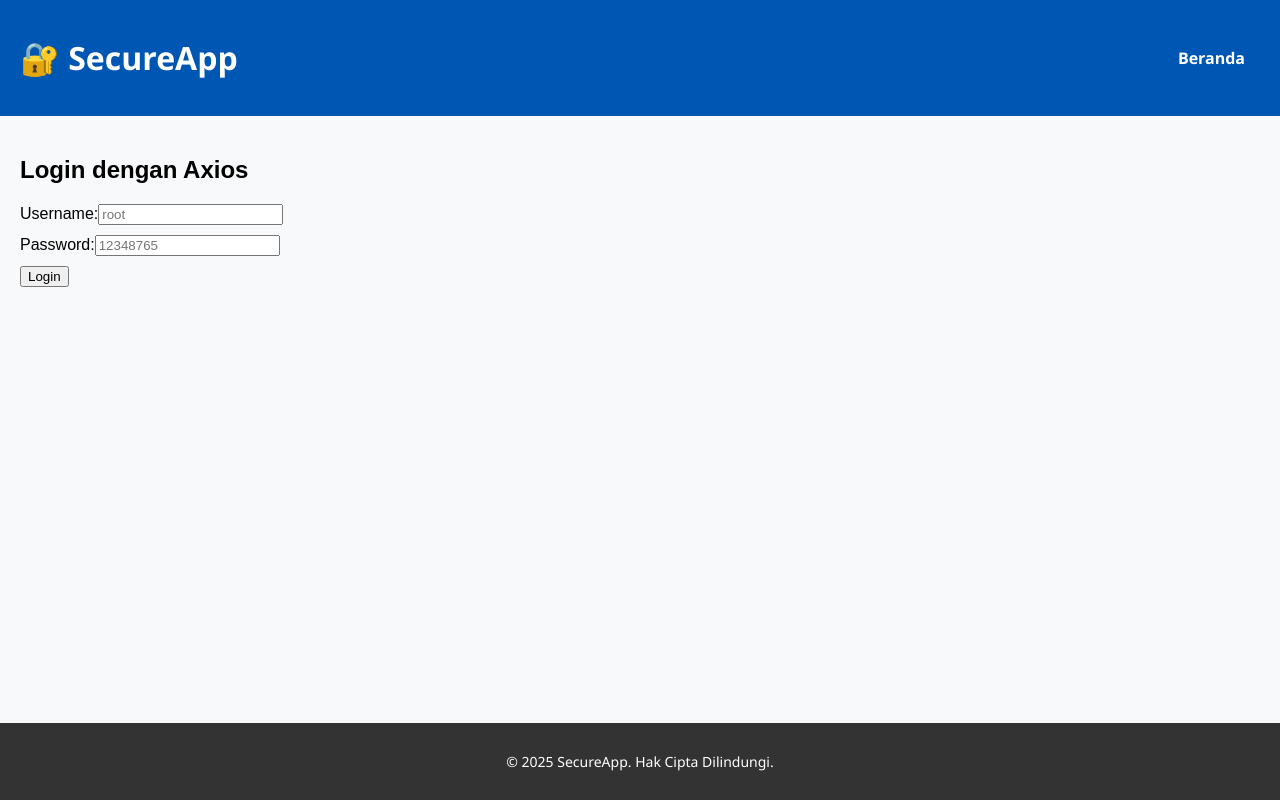
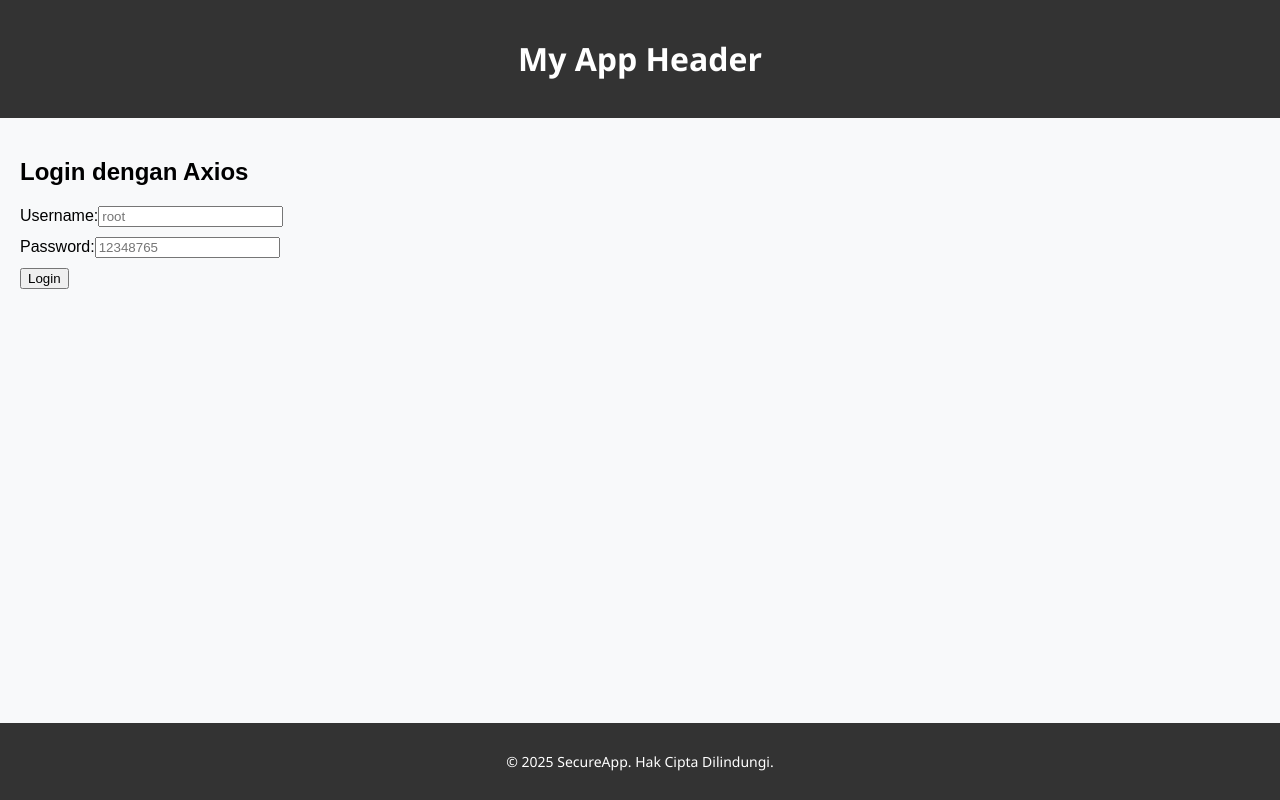
Before and after one commit to shin-meiri/main, a React (Create React App) app: page / in a window 1280 px wide. Built offline with nearby package versions, Linux system fonts and the light colour scheme.

Commit message:
Update Header.jsx

```diff
--- a/src/components/Header.jsx
+++ b/src/components/Header.jsx
@@ -1,31 +1,12 @@
-function Header() {
+// Header.jsx
+import React from 'react';
+
+const Header = () => {
   return (
-    <header style={styles.header}>
-      <h1>🔐 SecureApp</h1>
-      <nav>
-        {/* Hanya satu link: Beranda */}
-        <a href="#/dashboard" style={styles.navLink}>Beranda</a>
-      </nav>
+    <header style={{ backgroundColor: '#333', color: '#fff', padding: '1rem', textAlign: 'center' }}>
+      <h1>My App Header</h1>
     </header>
   );
-}
-
-const styles = {
-  header: {
-    backgroundColor: '#0056b3',
-    color: 'white',
-    padding: '15px 20px',
-    display: 'flex',
-    justifyContent: 'space-between',
-    alignItems: 'center',
-    boxShadow: '0 2px 5px rgba(0,0,0,0.2)',
-  },
-  navLink: {
-    color: 'white',
-    margin: '0 15px',
-    textDecoration: 'none',
-    fontWeight: 'bold',
-  },
 };
 
 export default Header;
```
